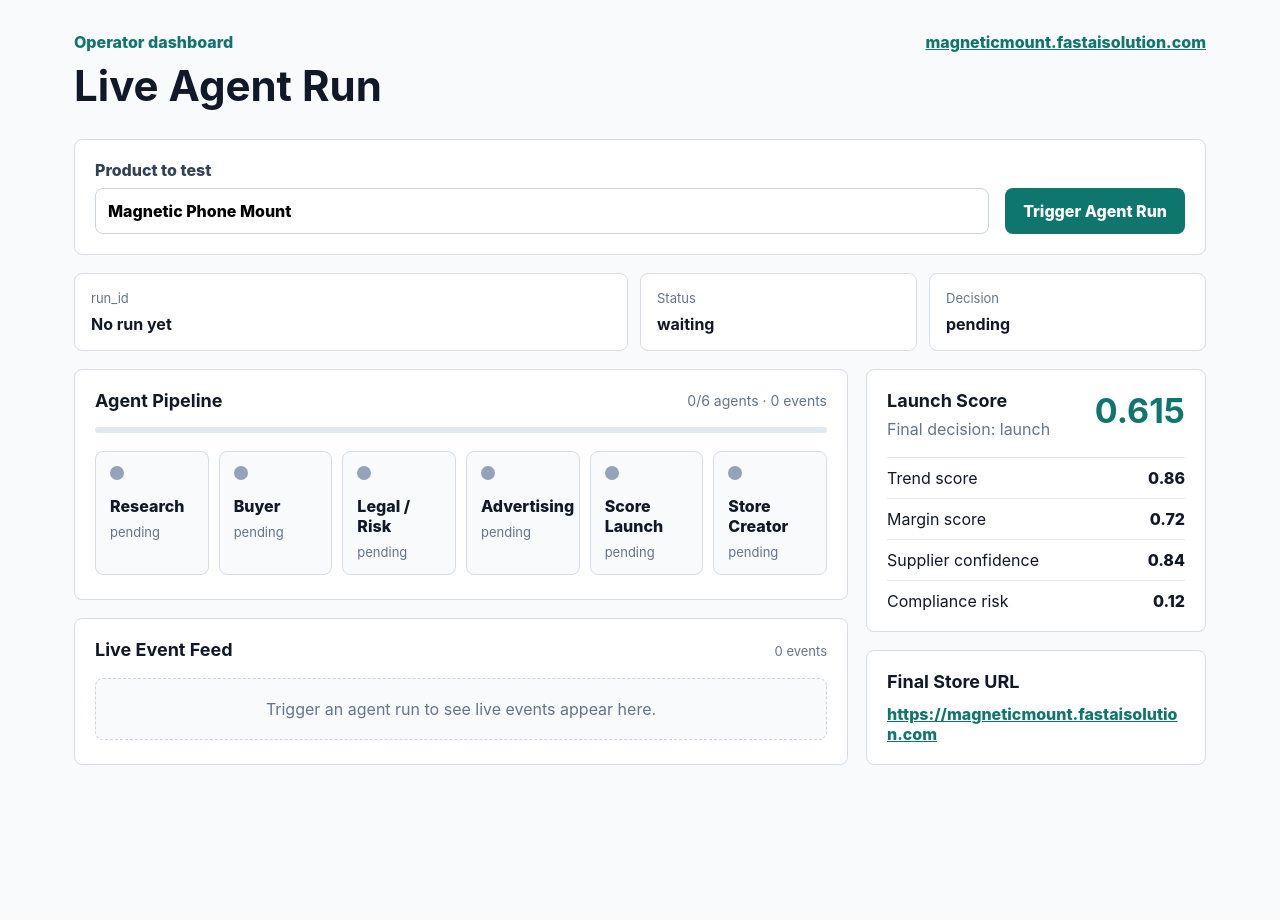
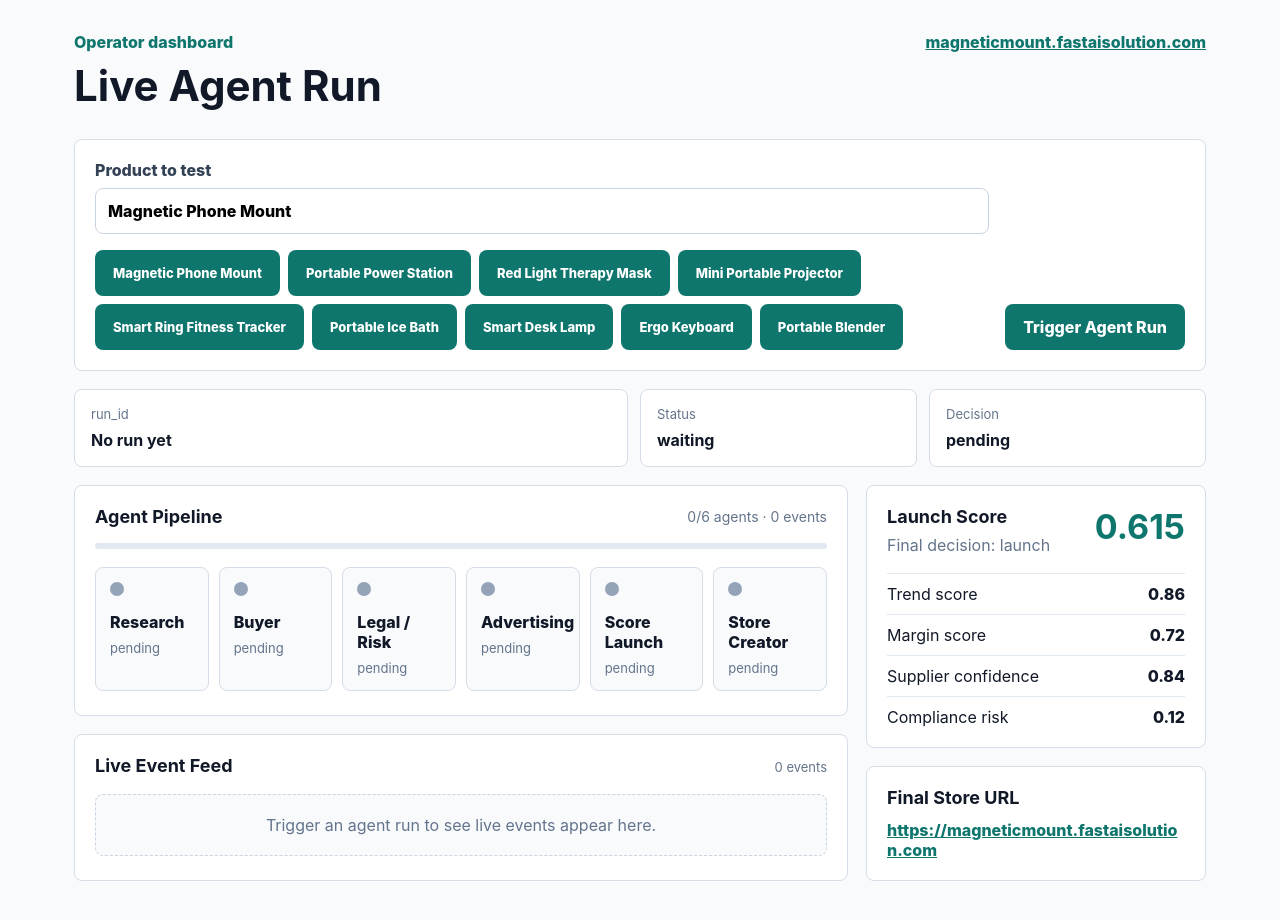
Before and after one commit to itsafal/Auto-Ecommerce, a Next.js app in the folder frontend/: page /dashboard in a window 1280 px wide. Shown: the top 920 px of the page. Before the commit the page ends 829 px from the top, so only its background shows below. Built offline with nearby package versions, Linux system fonts and the light colour scheme.

Commit message:
Add chip component for product selection in DashboardPage

```diff
--- a/frontend/app/dashboard/page.module.css
+++ b/frontend/app/dashboard/page.module.css
@@ -52,6 +52,41 @@
   padding: 0 12px;
   border: 1px solid #cbd5e1;
   border-radius: 8px;
+}
+
+.chips {
+  display: flex;
+  flex-wrap: wrap;
+  gap: 8px;
+  margin-top: 8px;
+}
+
+.chip {
+  padding: 6px 12px;
+  border: 1px solid #cbd5e1;
+  border-radius: 999px;
+  background: #ffffff;
+  color: #334155;
+  font-size: 13px;
+  font-weight: 600;
+  cursor: pointer;
+  transition: all 0.15s ease;
+}
+
+.chip:hover:not(:disabled) {
+  border-color: #0f766e;
+  color: #0f766e;
+}
+
+.chip[data-active="true"] {
+  background: #0f766e;
+  border-color: #0f766e;
+  color: #ffffff;
+}
+
+.chip:disabled {
+  opacity: 0.5;
+  cursor: not-allowed;
 }
 
 .controlPanel button {
--- a/frontend/app/dashboard/page.tsx
+++ b/frontend/app/dashboard/page.tsx
@@ -9,7 +9,17 @@ import { getCurrentUser, getRun, getRunEvents, triggerAgentRun, useMockMode } fr
 import { type AgentEvent, type LaunchRun, mockEvents, mockRun, mockScore } from "@/lib/mock-data";
 import styles from "./page.module.css";
 
-const demoProducts = ["Magnetic Phone Mount", "Ergo Keyboard", "Portable Blender"];
+const demoProducts = [
+  "Magnetic Phone Mount",
+  "Portable Power Station",
+  "Red Light Therapy Mask",
+  "Mini Portable Projector",
+  "Smart Ring Fitness Tracker",
+  "Portable Ice Bath",
+  "Smart Desk Lamp",
+  "Ergo Keyboard",
+  "Portable Blender"
+];
 
 export default function DashboardPage() {
   const router = useRouter();
@@ -136,6 +146,20 @@ export default function DashboardPage() {
             value={productName}
             onChange={(event) => setProductName(event.target.value)}
           />
+          <div className={styles.chips}>
+            {demoProducts.map((product) => (
+              <button
+                type="button"
+                key={product}
+                className={styles.chip}
+                data-active={product === productName}
+                onClick={() => setProductName(product)}
+                disabled={isTriggering}
+              >
+                {product}
+              </button>
+            ))}
+          </div>
           <datalist id="demo-products">
             {demoProducts.map((product) => (
               <option key={product} value={product} />
```
